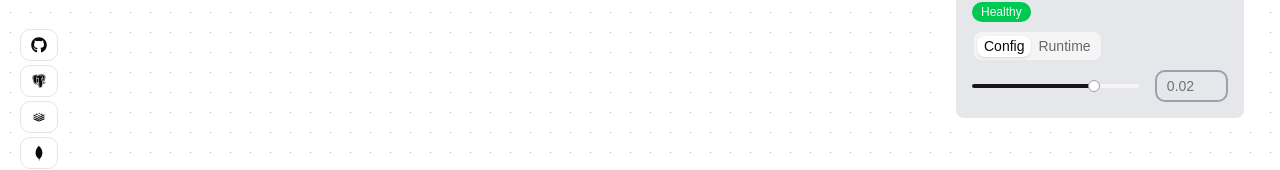
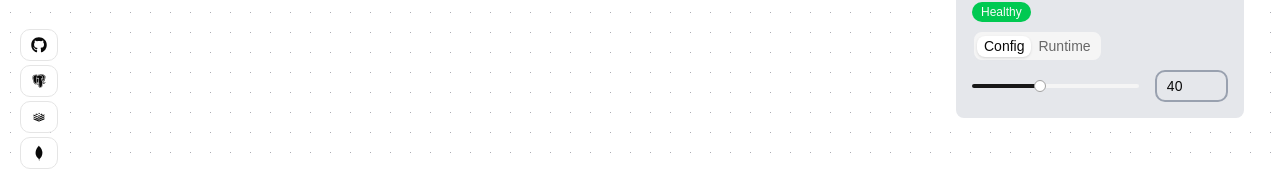
Before and after one commit to bingecoder89/app-graph-builder, a React (Vite) app: page / in a window 1280 px wide. Shown: the part 238-408 px from the top of the page. Built offline with nearby package versions, Linux system fonts and the light colour scheme.

Commit message:
feat: add synced slider/input functionality

```diff
--- a/src/components/NodeInspector.tsx
+++ b/src/components/NodeInspector.tsx
@@ -16,6 +16,7 @@ function NodeInspector() {
   const selectedNode = nodes.find((node) => node.id === selectedNodeId);
   const [isEditing, setIsEditing] = useState(false);
   const [newLabel, setNewLabel] = useState("");
+  const [sliderVal, setSliderVal] = useState(40);
 
   const handleOnBlur = () => {
     const updatedNodes = nodes.map((node) => {
@@ -64,9 +65,16 @@ function NodeInspector() {
         </TabsList>
       </Tabs>
       <div className="flex gap-4">
-        <Slider defaultValue={[75]} max={100} step={1} className="w-[70%]" />
+        <Slider
+          value={[sliderVal]}
+          onValueChange={(value) => setSliderVal(value)}
+          max={100}
+          step={1}
+          className="w-[70%]"
+        />
         <Input
-          placeholder="0.02"
+          value={sliderVal}
+          onChange={(e) => setSliderVal(Number(e.target.value))}
           className="w-[30%] border-2 border-gray-400"
         />
       </div>
```
